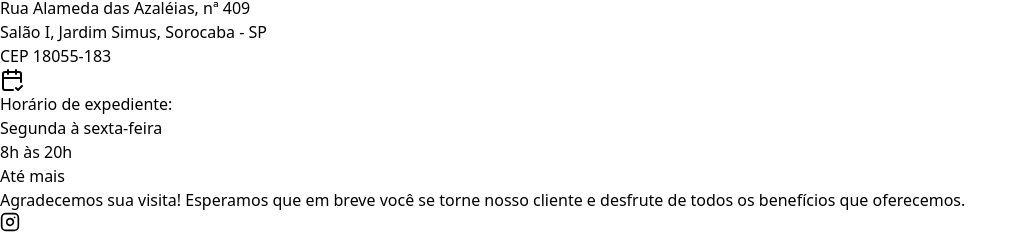
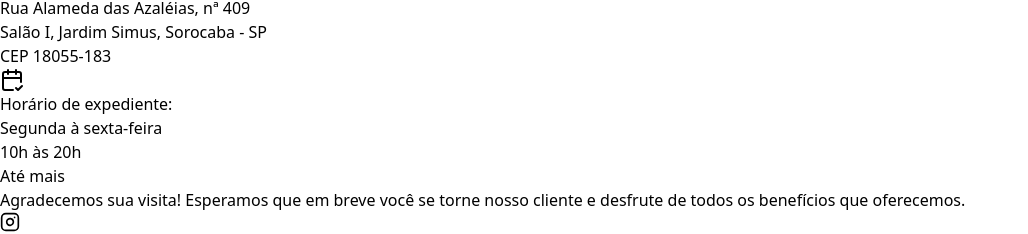
Before and after one commit to EdisonMatos/LP-Vasti-Gomes, a React (Vite) app: page / in a window 1280 px wide. Shown: the part 3874-4108 px from the top of the page, without its empty margins (0-1028 px from the left). Built offline with nearby package versions, Linux system fonts and the light colour scheme; a web font is replaced by a local one.

Commit message:
fix: Altera o expediente

```diff
--- a/src/content/content.jsx
+++ b/src/content/content.jsx
@@ -63,7 +63,7 @@ export const infos = {
     <div>
       <p>Horário de expediente:</p>
       <p>Segunda à sexta-feira</p>
-      <p>8h às 20h</p>
+      <p>10h às 20h</p>
     </div>
   ),
   obs: <span className="italic">A Definir</span>,
```
